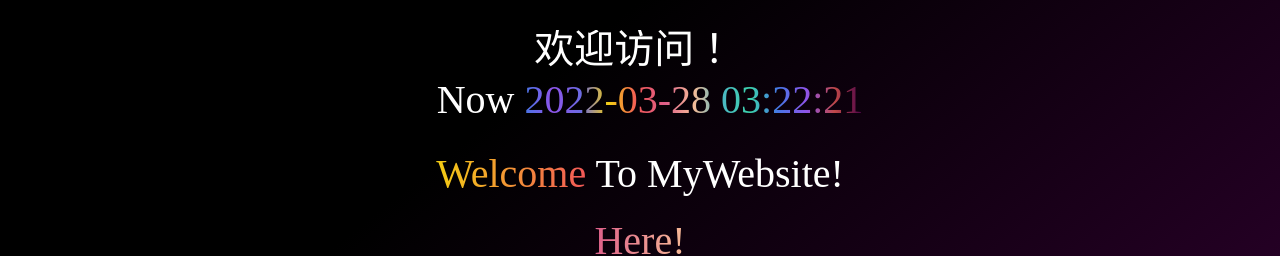
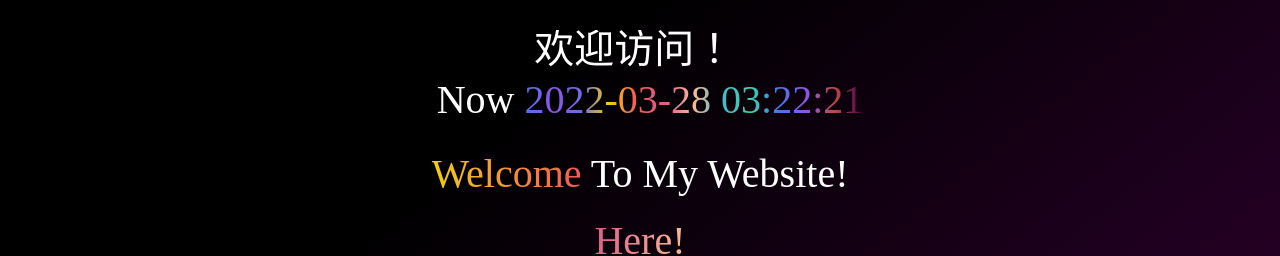
Before and after one commit to KinXpeng/cins, a Vue app: page / in a window 1280 px wide. Shown: the top 256 px of the page. Built offline with nearby package versions, Linux system fonts and the light colour scheme; a web font is replaced by a local one.

Commit message:
主页文字修改

```diff
--- a/src/views/blog.vue
+++ b/src/views/blog.vue
@@ -8,7 +8,7 @@
       </div> -->
       <div class="text">
         <!-- <div class="text-study"><span class="c">“</span>倾倾倾风<span class="c">”</span>是我个人<span class="a">博客</span>，用来将自己所学遇到的一些问题以及解决方法<span class="b">记录</span>下来，来提升和完善自己的<span class="c">专业</span>知识。</div> -->
-        <div class="text-study"><span class="c">Welcome</span> To MyWebsite!</div>
+        <div class="text-study"><span class="c">Welcome</span> To My Website!</div>
         <div class="text-study"><span class="b">Here!</span></div>
         <div class="text-live">You Will <span class="d">See...</span></div>
         <!-- <div class="text-live">喜欢生活，将学习与生活<span class="d">结合</span>起来，把好的文章也会拿出来分享，让<span class="e">自学</span>的生活充满精彩！</div> -->
```
Also changed, not shown: 3 other files (tests, documents, lock files or other folders).
